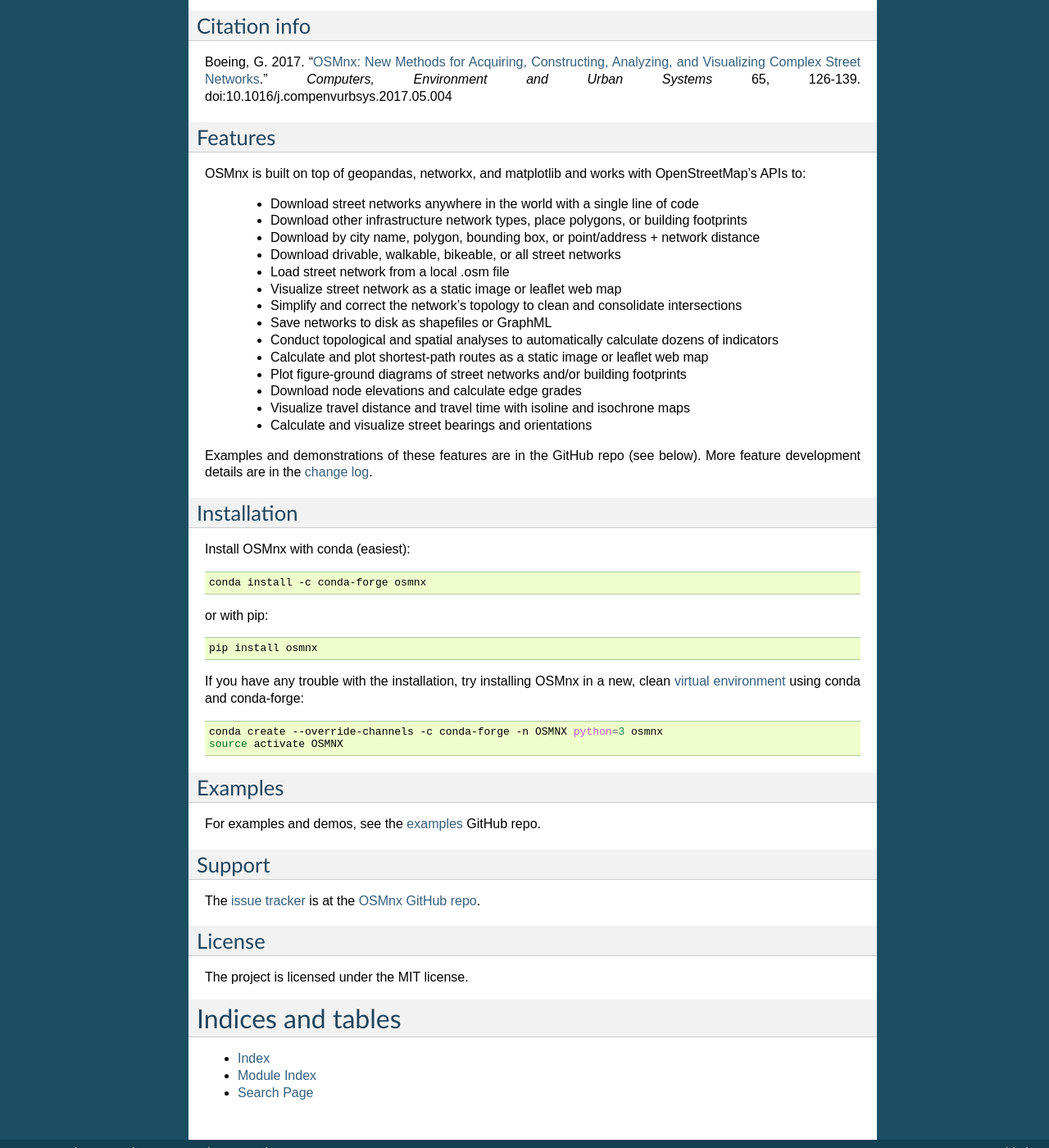
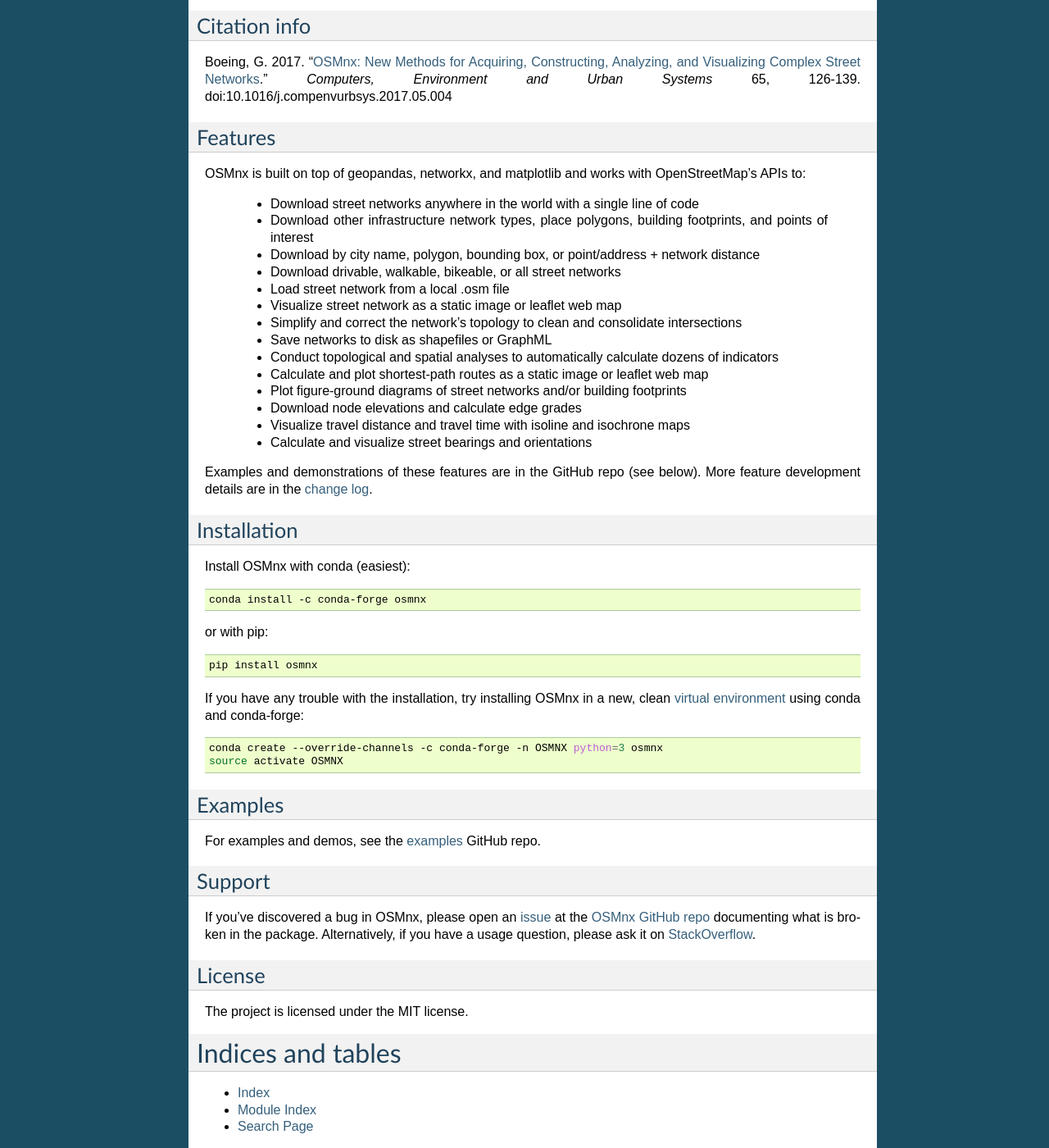
Before and after one commit to gboeing/osmnx, a Sphinx documentation site: the page built from docs/source/index.rst, in a window 1280 px wide and 1400 px high, scrolled down 505 px. Shown: the whole window at 82% size. Built offline with Sphinx 7.4.7, drawn with Linux system fonts in a browser that asks for light colours.

Commit message:
update docs

```diff
--- a/docs/source/index.rst
+++ b/docs/source/index.rst
@@ -31,7 +31,7 @@
 OpenStreetMap's APIs to:
 
   * Download street networks anywhere in the world with a single line of code
-  * Download other infrastructure network types, place polygons, or building footprints
+  * Download other infrastructure network types, place polygons, building footprints, and points of interest
   * Download by city name, polygon, bounding box, or point/address + network distance
   * Download drivable, walkable, bikeable, or all street networks
   * Load street network from a local .osm file
@@ -82,7 +82,9 @@
 Support
 -------
 
-The `issue tracker`_ is at the `OSMnx GitHub repo`_.
+If you've discovered a bug in OSMnx, please open an `issue`_ at the `OSMnx GitHub repo`_
+documenting what is broken in the package. Alternatively, if you have a usage question,
+please ask it on `StackOverflow`_.
 
 
 License
@@ -102,6 +104,7 @@
 .. _change log: https://github.com/gboeing/osmnx/blob/master/CHANGELOG.md
 .. _virtual environment: https://conda.io/docs/using/envs.html
 .. _examples: https://github.com/gboeing/osmnx-examples
-.. _issue tracker: https://github.com/gboeing/osmnx/issues
+.. _issue: https://github.com/gboeing/osmnx/issues
 .. _OSMnx GitHub repo: https://github.com/gboeing/osmnx
+.. _StackOverflow: https://stackoverflow.com/search?q=osmnx
 .. _OSMnx\: New Methods for Acquiring, Constructing, Analyzing, and Visualizing Complex Street Networks: http://geoffboeing.com/publications/osmnx-complex-street-networks/
```
Also changed, not shown: README.md (+1 -1 lines).
